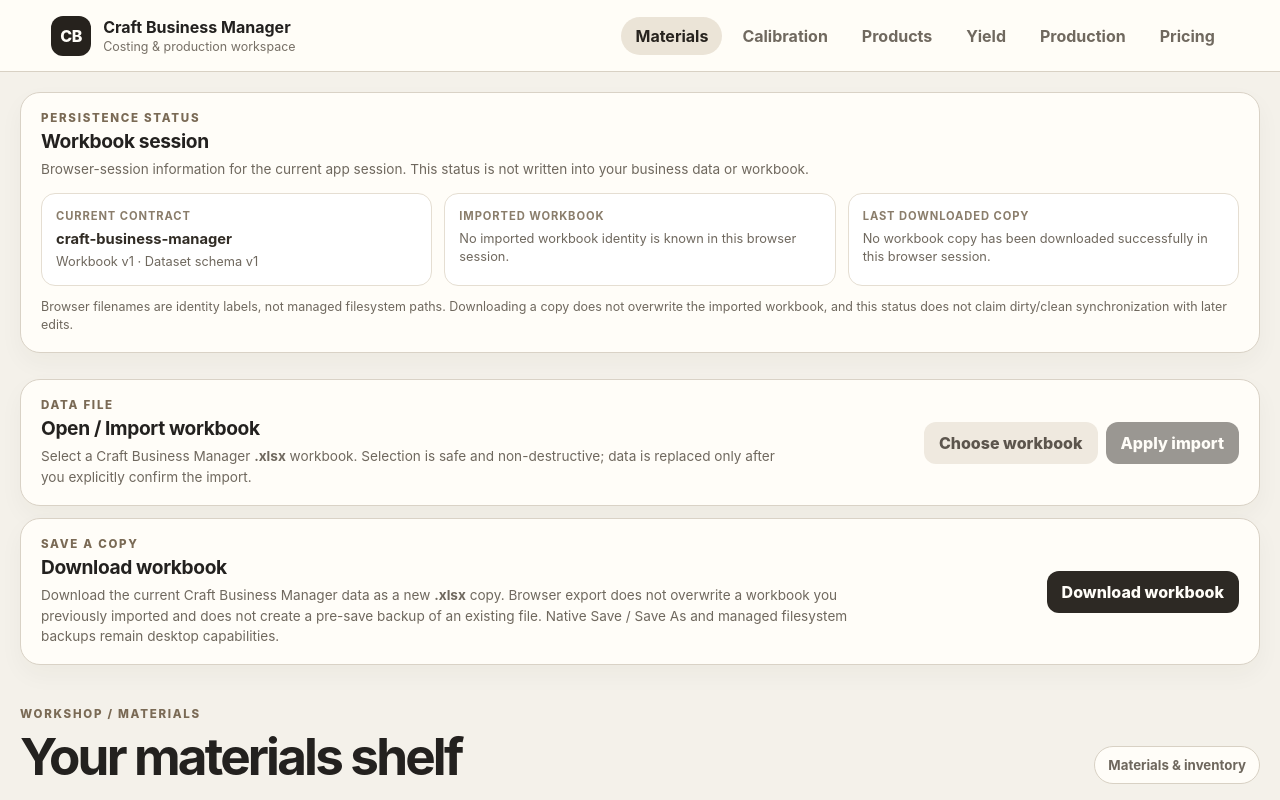
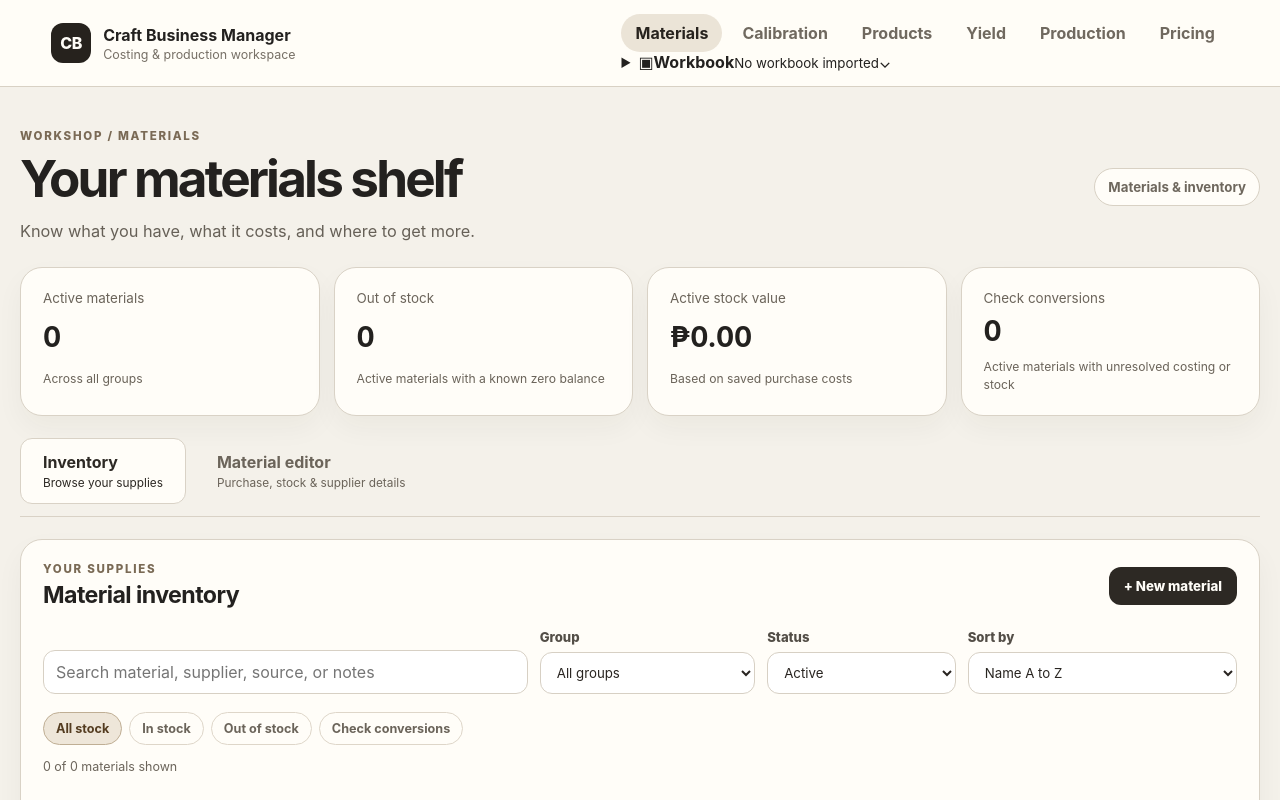
Before and after one commit to nhardbalansag/craft-business-manager, a React (Vite) app: page / in a window 1280 px wide. Shown: the top 800 px of the page. Built offline with nearby package versions, Linux system fonts and the light colour scheme.

Commit message:
feat: collapse workbook persistence tools into header

```diff
--- a/src/App.tsx
+++ b/src/App.tsx
@@ -55,6 +55,8 @@ export default function App({
   const importCommand = workbookImportCommand ?? defaultWorkbookImportCommand;
   const exportCommand = workbookExportCommand ?? defaultWorkbookExportCommand;
   const uiClock = persistenceUiClock ?? systemPersistenceUiClock;
+  const workbookIdentityLabel =
+    persistenceStatus.activeImportedWorkbook?.fileName ?? 'No workbook imported';
 
   function handleWorkbookHydrated(event: WorkbookImportHydratedEvent) {
     const observedAt = uiClock();
@@ -78,6 +80,8 @@ export default function App({
             <span>Costing & production workspace</span>
           </div>
         </div>
+
+        <div className="app-header-actions">
           <nav className="phase-nav" aria-label="Application sections">
             <button className={`nav-item ${section === 'materials' ? 'active' : ''}`} type="button" onClick={() => setSection('materials')}>Materials</button>
             <button className={`nav-item ${section === 'calibration' ? 'active' : ''}`} type="button" onClick={() => setSection('calibration')}>Calibration</button>
@@ -86,7 +90,32 @@ export default function App({
             <button className={`nav-item ${section === 'production' ? 'active' : ''}`} type="button" onClick={() => setSection('production')}>Production</button>
             <button className={`nav-item ${section === 'pricing' ? 'active' : ''}`} type="button" onClick={() => setSection('pricing')}>Pricing</button>
           </nav>
-      </header>
+
+          <details className="workbook-tools">
+            <summary className="workbook-tools-trigger">
+              <span className="workbook-tools-icon" aria-hidden="true">▣</span>
+              <span className="workbook-tools-trigger-copy">
+                <strong>Workbook</strong>
+                <small title={workbookIdentityLabel}>{workbookIdentityLabel}</small>
+              </span>
+              <span className="workbook-tools-chevron" aria-hidden="true">⌄</span>
+            </summary>
+
+            <div className="workbook-tools-popover">
+              <div className="workbook-tools-popover-heading">
+                <div>
+                  <p className="panel-kicker">WORKBOOK TOOLS</p>
+                  <h2>Data file & workbook copies</h2>
+                  <p>
+                    Open this panel only when you need import, session status, or workbook download tools.
+                    Your normal costing and production workspace stays unobstructed when it is closed.
+                  </p>
+                </div>
+                <span className="workbook-tools-current-file" title={workbookIdentityLabel}>
+                  <small>Current imported file</small>
+                  <strong>{workbookIdentityLabel}</strong>
+                </span>
+              </div>
 
               <WorkbookPersistenceStatusPanel status={persistenceStatus} />
               <WorkbookImportPanel
@@ -102,6 +131,10 @@ export default function App({
                   );
                 }}
               />
+            </div>
+          </details>
+        </div>
+      </header>
 
       <div className="workspace-revision-boundary" data-workspace-revision={workspaceRevision} key={workspaceRevision}>
         {section === 'materials' && <MaterialsPage />}
```
Lines whose indentation alone changed are shown as unchanged.
